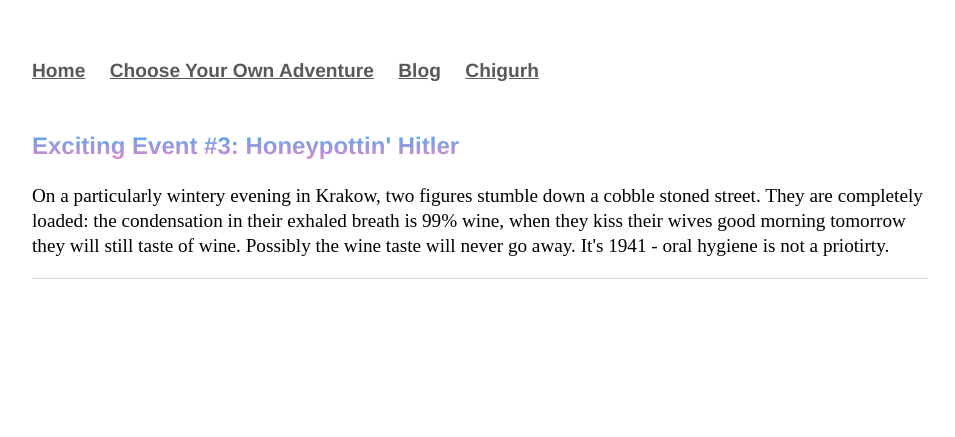
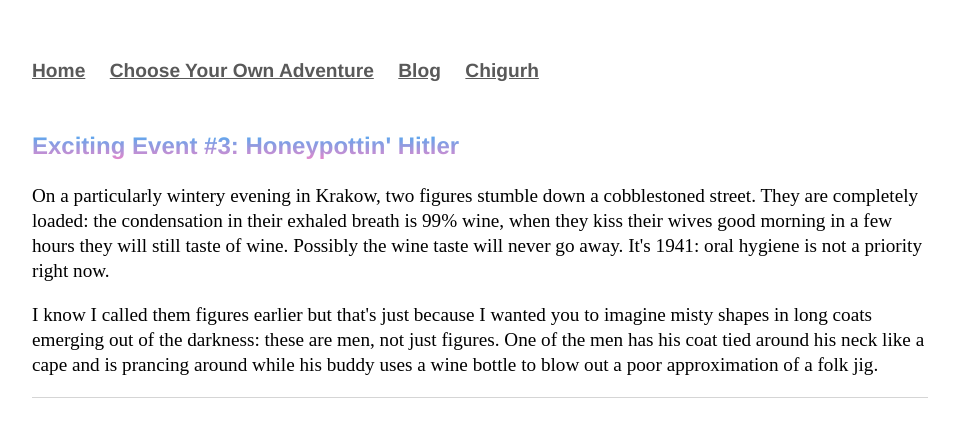
Before and after one commit to Pinelife/pinelife.github.io, a Jekyll site: the page built from Hellhole/excitingevent3.html, in a window 1280 px wide. Shown: the top 437 px of the page, without its empty margins (160-1115 px from the left). Built offline with Jekyll 4.4.1, drawn with Linux system fonts in a browser that asks for light colours.

Commit message:
Update excitingevent3.html

```diff
--- a/Hellhole/excitingevent3.html
+++ b/Hellhole/excitingevent3.html
@@ -8,9 +8,13 @@ title: Pinelife
 <h3>Exciting Event #3: Honeypottin' Hitler</h3>
 
 <p>
-On a particularly wintery evening in Krakow, two figures stumble down a cobble stoned street.
+On a particularly wintery evening in Krakow, two figures stumble down a cobblestoned street.
   They are completely loaded: the condensation in their exhaled breath is 99% wine, when they kiss
-  their wives good morning tomorrow they will still taste of wine. Possibly the wine taste will never go
-  away. It's 1941 - oral hygiene is not a priotirty.
-
-</p>
+  their wives good morning in a few hours they will still taste of wine. Possibly the wine taste will never go
+  away. It's 1941: oral hygiene is not a priority right now.
+  </p>
+<p>
+ I know I called them figures earlier but that's just because I wanted you to imagine misty shapes in long coats
+  emerging out of the darkness: these are men, not just figures. One of the men has his coat tied around his neck like a cape and is
+  prancing around while his buddy uses a wine bottle to blow out a poor approximation of a folk jig.
+  </p>
```
